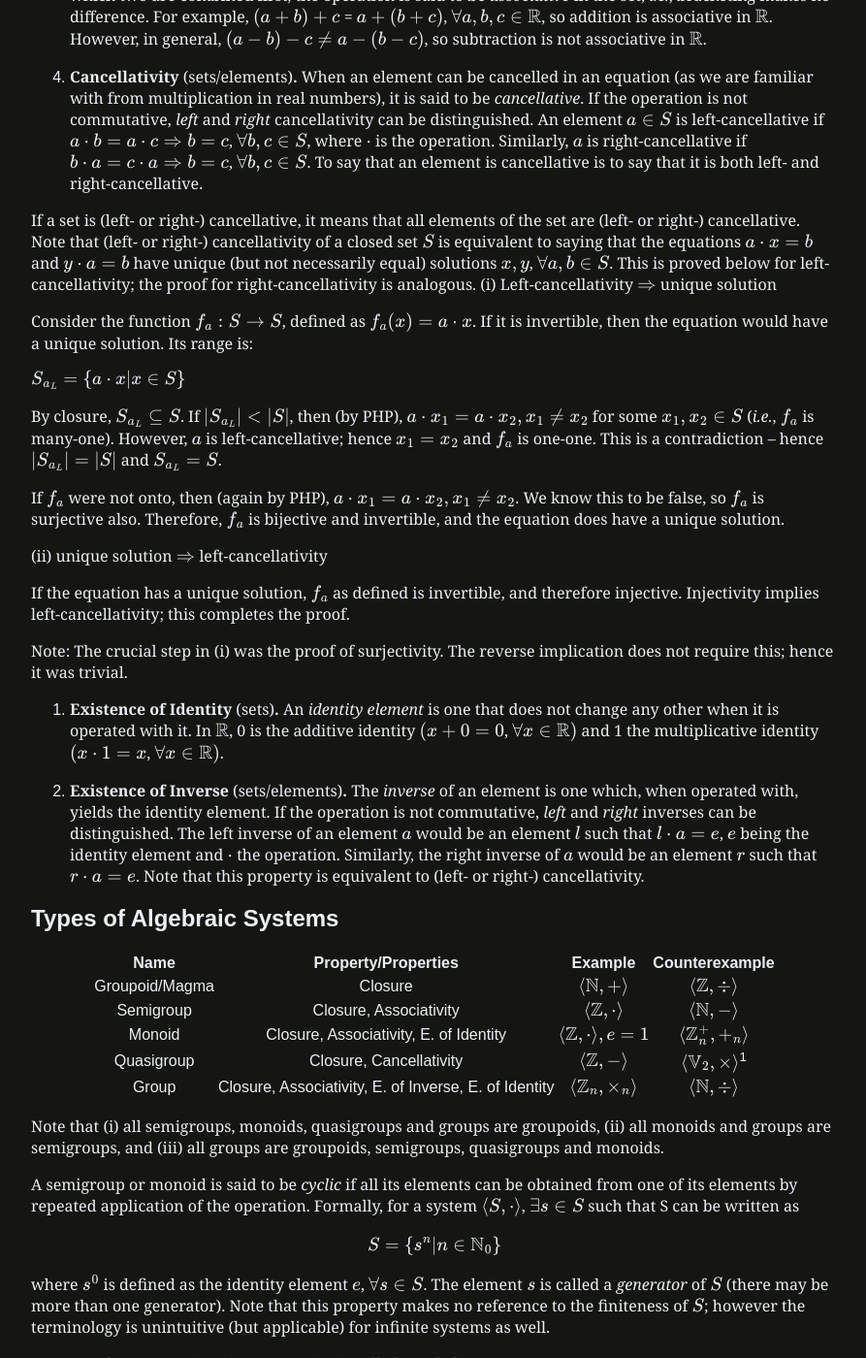
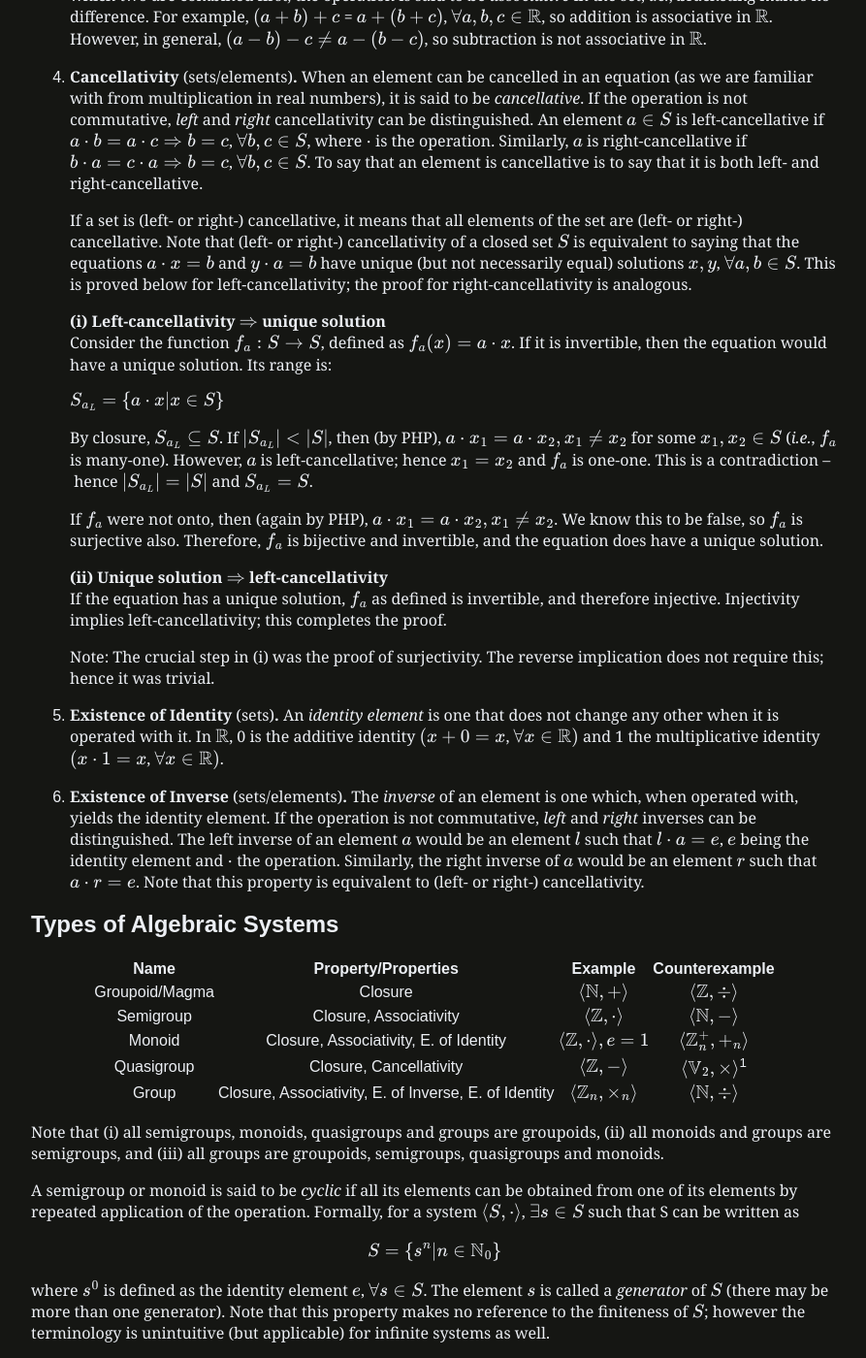
Before and after one commit to iiit-notebook/iiit-notebook.github.io, a Jekyll site: the page built from _posts/2020-11-05-ds-lecture-22.md, in a window 1280 px wide and 1400 px high, scrolled down 806 px. Shown: the whole window at 97% size, without its empty margins (192-1085 px from the left). Built offline with Jekyll 4.4.1, drawn with Linux system fonts in a browser that asks for light colours; formulas are drawn with MathJax 3.

Commit message:
fixes to DS 22

```diff
--- a/_posts/2020-11-05-ds-lecture-22.md
+++ b/_posts/2020-11-05-ds-lecture-22.md
@@ -24,25 +24,24 @@ Abstract algebra is the study of the properties of such sets under such operatio
 
 4. **Cancellativity** (sets/elements)**.** When an element can be cancelled in an equation (as we are familiar with from multiplication in real numbers), it is said to be *cancellative*. If the operation is not commutative, *left* and *right* cancellativity can be distinguished. An element $a \in S$ is left-cancellative if $a \cdot b = a \cdot c \Rightarrow b = c$, $\forall b,c \in S$, where $\cdot$ is the operation. Similarly, $a$ is right-cancellative if  $b \cdot a = c \cdot a \Rightarrow b = c$, $\forall b,c \in S$. To say that an element is cancellative is to say that it is both left- and right-cancellative.
 
-If a set is (left- or right-) cancellative, it means that all elements of the set are (left- or right-) cancellative. Note that (left- or right-) cancellativity of a closed set $S$ is equivalent to saying that the equations $a \cdot x = b$ and $y \cdot a = b$ have unique (but not necessarily equal) solutions $x,y$, $\forall a,b \in S$. This is proved below for left-cancellativity; the proof for right-cancellativity is analogous.
-(i) Left-cancellativity $\Rightarrow$ unique solution
+    If a set is (left- or right-) cancellative, it means that all elements of the set are (left- or right-) cancellative. Note that (left- or right-) cancellativity of a closed set $S$ is equivalent to saying that the equations $a \cdot x = b$ and $y \cdot a = b$ have unique (but not necessarily equal) solutions $x,y$, $\forall a,b \in S$. This is proved below for left-cancellativity; the proof for right-cancellativity is analogous.
 
-Consider the function $f_{a}: S \rightarrow S$, defined as $f_{a}(x) = a \cdot x$. If it is invertible, then the equation would have a unique solution. Its range is:
-<div>$S_{a_{L}} = \{a \cdot x | x \in S \}$</div>
+    **(i) Left-cancellativity $\Rightarrow$ unique solution**
+    Consider the function $f_{a}: S \rightarrow S$, defined as $f_{a}(x) = a \cdot x$. If it is invertible, then the equation would have a unique solution. Its range is:
+    <div>$S_{a_{L}} = \{a \cdot x | x \in S \}$</div>
 
-By closure, $S_{a_{L}} \subseteq S$. If $\|S_{a_{L}}\| < \|S\|$, then (by PHP), $a \cdot x_{1} = a \cdot x_{2}, x_{1} \neq x_{2}$ for some $x_{1},x_{2} \in S$ (*i.e.*, $f_{a}$ is many-one). However, $a$ is left-cancellative; hence $x_{1} = x_{2}$ and $f_{a}$ is one-one. This is a contradiction – hence $\|S_{a_{L}}\| = \|S\|$ and $S_{a_{L}} = S$.
+    By closure, $S_{a_{L}} \subseteq S$. If $\|S_{a_{L}}\| < \|S\|$, then (by PHP), $a \cdot x_{1} = a \cdot x_{2}, x_{1} \neq x_{2}$ for some $x_{1},x_{2} \in S$ (*i.e.*, $f_{a}$ is many-one). However, $a$ is left-cancellative; hence $x_{1} = x_{2}$ and $f_{a}$ is one-one. This is a contradiction – hence $\|S_{a_{L}}\| = \|S\|$ and $S_{a_{L}} = S$.
 
-If $f_{a}$ were not onto, then (again by PHP), $a \cdot x_{1} = a \cdot x_{2}, x_{1} \neq x_{2}$. We know this to be false, so $f_{a}$ is surjective also. Therefore, $f_{a}$ is bijective and invertible, and the equation does have a unique solution.
+    If $f_{a}$ were not onto, then (again by PHP), $a \cdot x_{1} = a \cdot x_{2}, x_{1} \neq x_{2}$. We know this to be false, so $f_{a}$ is surjective also. Therefore, $f_{a}$ is bijective and invertible, and the equation does have a unique solution.
 
-(ii) unique solution $\Rightarrow$ left-cancellativity
+    **(ii) Unique solution $\Rightarrow$ left-cancellativity**
+    If the equation has a unique solution, $f_{a}$ as defined is invertible, and therefore injective. Injectivity implies left-cancellativity; this completes the proof.
 
-If the equation has a unique solution, $f_{a}$ as defined is invertible, and therefore injective. Injectivity implies left-cancellativity; this completes the proof.
+    Note: The crucial step in (i) was the proof of surjectivity. The reverse implication does not require this; hence it was trivial.
 
-Note: The crucial step in (i) was the proof of surjectivity. The reverse implication does not require this; hence it was trivial.
+5. **Existence of Identity** (sets)**.** An *identity element* is one that does not change any other when it is operated with it. In $\mathbb{R}$, 0 is the additive identity $(x+0=x$, $\forall x \in \mathbb{R})$ and 1 the multiplicative identity $(x \cdot 1 = x$, $\forall x \in \mathbb{R})$.
 
-5. **Existence of Identity** (sets)**.** An *identity element* is one that does not change any other when it is operated with it. In $\mathbb{R}$, 0 is the additive identity $(x+0=0$, $\forall x \in \mathbb{R})$ and 1 the multiplicative identity $(x \cdot 1 = x$, $\forall x \in \mathbb{R})$.
-
-6. **Existence of Inverse** (sets/elements)**.** The *inverse* of an element is one which, when operated with, yields the identity element. If the operation is not commutative, *left* and *right* inverses can be distinguished. The left inverse of an element $a$ would be an element $l$ such that $l \cdot a = e$, $e$ being the identity element and $\cdot$ the operation. Similarly, the right inverse of $a$ would be an element $r$ such that $r \cdot a = e$. Note that this property is equivalent to (left- or right-) cancellativity.
+6. **Existence of Inverse** (sets/elements)**.** The *inverse* of an element is one which, when operated with, yields the identity element. If the operation is not commutative, *left* and *right* inverses can be distinguished. The left inverse of an element $a$ would be an element $l$ such that $l \cdot a = e$, $e$ being the identity element and $\cdot$ the operation. Similarly, the right inverse of $a$ would be an element $r$ such that $a \cdot r = e$. Note that this property is equivalent to (left- or right-) cancellativity.
 
 ## Types of Algebraic Systems
 
```
